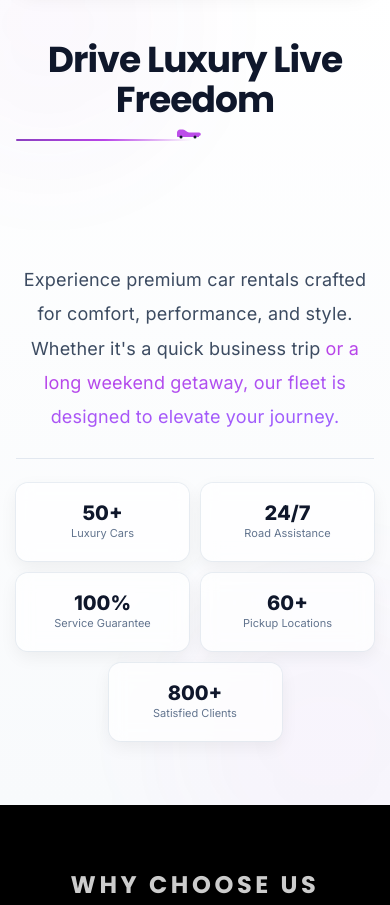
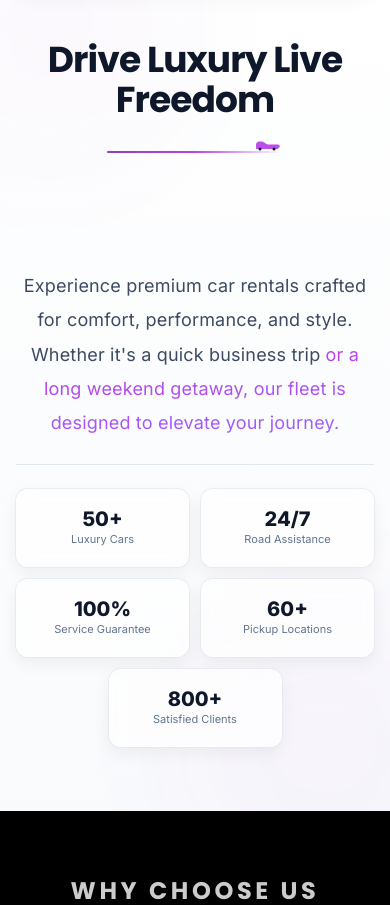
Before and after one commit to Muhammed-Haider/car-rental-service, a Next.js app: page / in a window 390 px wide. Shown: the part 1100-2005 px from the top of the page. Built offline with nearby package versions, Linux system fonts and the light colour scheme.

Commit message:
Ui Update

```diff
--- a/src/components/AboutUs.jsx
+++ b/src/components/AboutUs.jsx
@@ -20,9 +20,11 @@ export default function AboutUs() {
               Freedom
             </h1>
             {/* decorative underline + car icon under main heading */}
-            <div className="relative inline-block mt-1 mb-7 mx-auto md:mx-0">
-              <div className="h-[2px] w-44 md:w-56 bg-gradient-to-r from-[#8B3FBF] via-[#B844E8] to-transparent rounded-full"></div>
-              <span className="absolute -right-3 -top-3 text-[#B844E8]">
+            <div className="relative inline-block mt-1 mb-7 mx-auto md:mx-0 w-full">
+              <div className="flex flex-col items-center md:block w-full">
+                <div className="relative w-44 md:w-56">
+                  <div className="h-[2px] w-full bg-gradient-to-r from-[#8B3FBF] via-[#B844E8] to-transparent rounded-full"></div>
+                  <span className="absolute -top-3 right-0 text-[#B844E8]">
                     <svg width="32" height="14" viewBox="0 0 64 28" fill="none" xmlns="http://www.w3.org/2000/svg" aria-hidden="true">
                       <g transform="translate(64,0) scale(-1,1)">
                         <path d="M10 18c-2 0-3.5-1.5-3.5-3.5S8 11 10 11h20c4 0 8-6 12-6h6c3 0 6 3 6 6v7c0 1.1-.9 2-2 2H10z" fill="currentColor" opacity="0.95" />
@@ -31,6 +33,8 @@ export default function AboutUs() {
                       </g>
                     </svg>
                   </span>
+                </div>
+              </div>
             </div>
 
           </div>
--- a/src/components/HowItWorks.jsx
+++ b/src/components/HowItWorks.jsx
@@ -48,7 +48,7 @@ export default function HowItWorks() {
     ];
 
     return (
-        <section ref={sectionRef} className="relative w-full overflow-hidden bg-gradient-to-b from-[#000000] to-[#0D0D0D] py-12 md:py-16 lg:py-20">
+        <section ref={sectionRef} className="relative w-full overflow-hidden bg-gradient-to-b from-[#000000] to-[#0D0D0D] py-12 md:py-16 lg:py-20 lg:-mt-16 xl:-mt-24">
             {/* Gradient overlays */}
             <div className="pointer-events-none absolute -left-32 top-0 h-96 w-96 rounded-full bg-[#8B3FBF]/5 blur-3xl" />
             <div className="pointer-events-none absolute -right-32 bottom-0 h-96 w-96 rounded-full bg-[#B844E8]/5 blur-3xl" />
```
Lines whose indentation alone changed are shown as unchanged.
